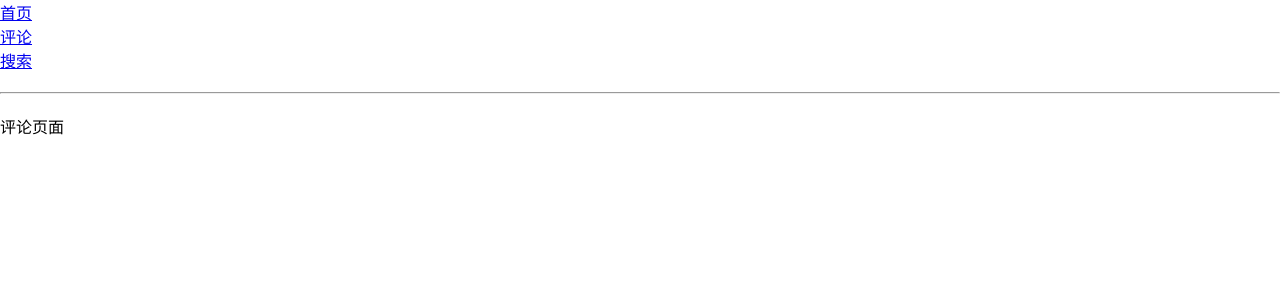
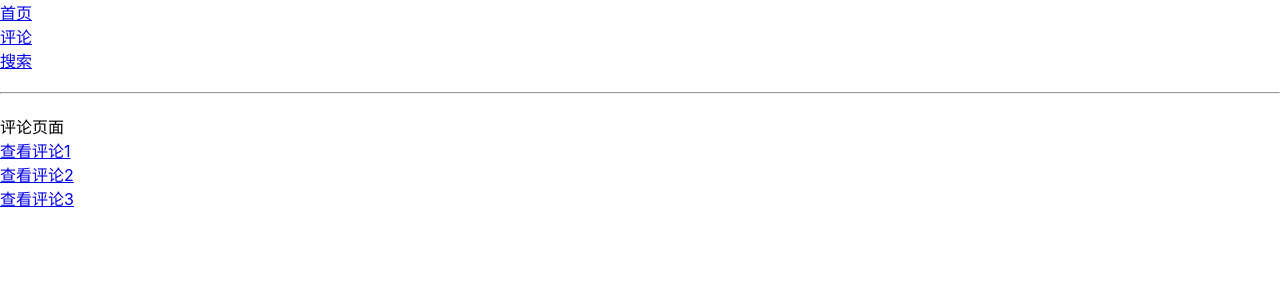
Before and after one commit to Zhangyao719/react-demo, a React (Create React App) app: page /comment in a window 1280 px wide. Shown: the top 300 px of the page. Built offline with nearby package versions, Linux system fonts and the light colour scheme.

Commit message:
feat(router): 动态路由

```diff
--- a/src/pages/Comment.js
+++ b/src/pages/Comment.js
@@ -1,3 +1,25 @@
+import { NavLink, Route, Switch } from 'react-router-dom'
+import Item from './components/CommentItem'
+
 export default function Comment() {
-    return <div>评论页面</div>
+    return (
+        <div>
+            评论页面
+            <ul>
+                <li>
+                    <NavLink to="/comment/1">查看评论1</NavLink>
+                </li>
+                <li>
+                    <NavLink to="/comment/2">查看评论2</NavLink>
+                </li>
+                <li>
+                    <NavLink to="/comment/3">查看评论3</NavLink>
+                </li>
+            </ul>
+            <br />
+            <Switch>
+                <Route path="/comment/:id" component={Item} />
+            </Switch>
+        </div>
+    )
 }
--- /dev/null
+++ b/src/pages/components/CommentItem.js
@@ -0,0 +1,6 @@
+import { useParams } from 'react-router-dom'
+
+export default function SearchList() {
+    const params = useParams()
+    return <div>当前是文章{params.id}</div>
+}
```
